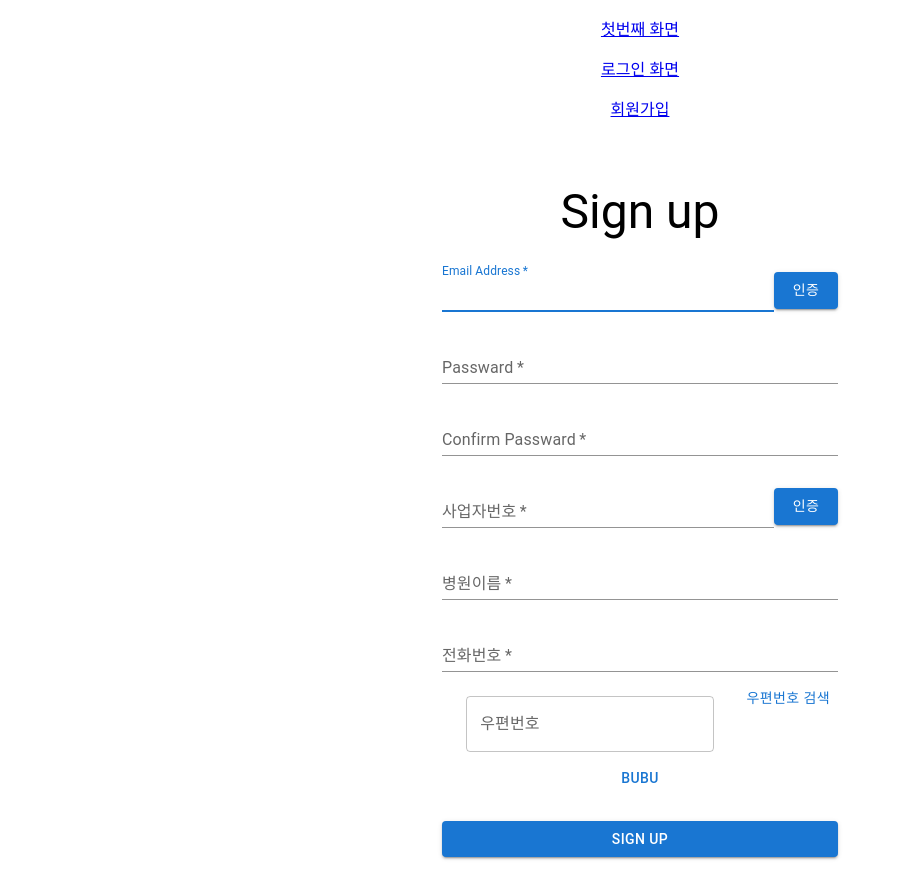
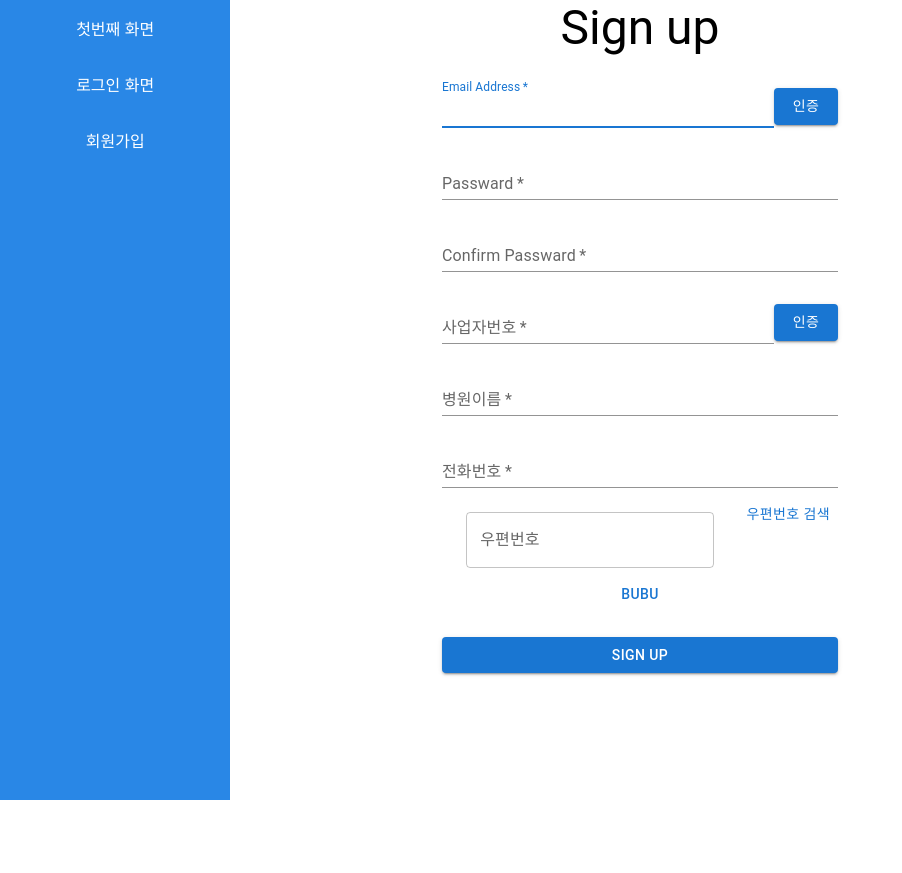
Before and after one commit to Vet-in-my-hand/Capstone, a React (Create React App) app: page /register in a window 1280 px wide. Shown: the whole page, without its empty margins (0-902 px from the left). After the commit the page ends 800 px from the top, so only its background shows below. Built offline with nearby package versions, Linux system fonts and the light colour scheme.

Commit message:
plus css

```diff
--- a/src/components/Auth/login.jsx
+++ b/src/components/Auth/login.jsx
@@ -20,7 +20,6 @@ function Login() {
                 <CssBaseline />
                 <Box
                     sx={{
-                        marginTop: 8,
                         display: 'flex',
                         flexDirection: 'column',
                         alignItems: 'center',
--- a/src/components/Auth/register.jsx
+++ b/src/components/Auth/register.jsx
@@ -103,7 +103,6 @@ function Register() {
 
                 <Box
                     sx={{
-                        marginTop: 8,
                         display: 'flex',
                         flexDirection: 'column',
                         alignItems: 'center',
--- a/src/components/Sidebar/sidebar.jsx
+++ b/src/components/Sidebar/sidebar.jsx
@@ -2,6 +2,7 @@ import React from "react"
 // import styled from "styled-components";
 import {Link} from "react-router-dom";
 import SidebarItem from "./sidebaritems";
+import "./sidebarcss.css"
 
 function Sidebar() {
     const menus = [
@@ -22,7 +23,7 @@ function Sidebar() {
             {
                 menus.map((menu, index) => {
                     return (
-                        <Link to={menu.path} key={index}>
+                        <Link className="sidebarMenu" to={menu.path} key={index}>
                             <SidebarItem menu={menu}/>
                         </Link>
                     );
--- /dev/null
+++ b/src/components/Sidebar/sidebarcss.css
@@ -0,0 +1,15 @@
+.sidebar {
+    position: fixed;
+    display: flex;
+    flex-direction: column;
+    background-color: rgb(41, 135, 230);
+    height: 100vh;
+    width: 18vw;
+}
+.sidebarMenu {
+    color: white;
+    text-decoration: none;
+}
+.sidebarMenu:visited {
+    text-decoration: none;
+}
```
Also changed, not shown: 1 other file (tests, documents, lock files or other folders).
